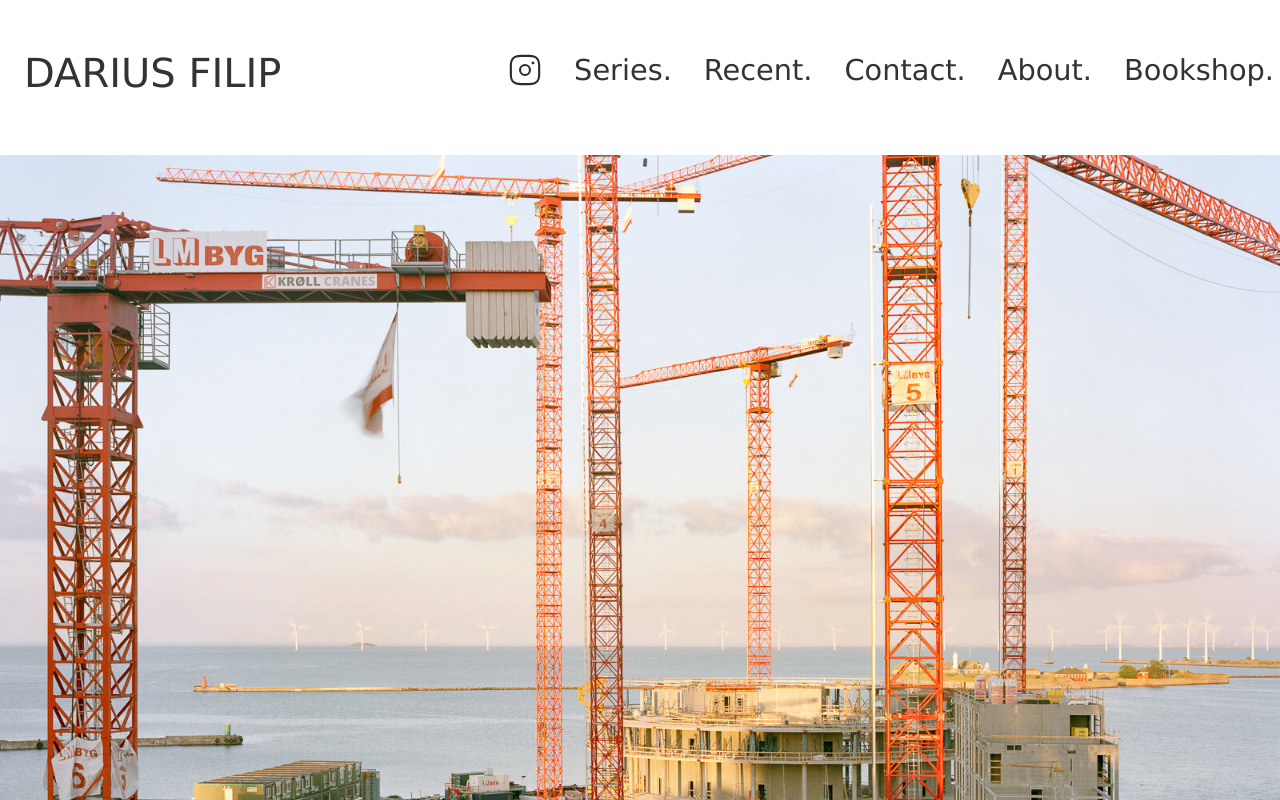
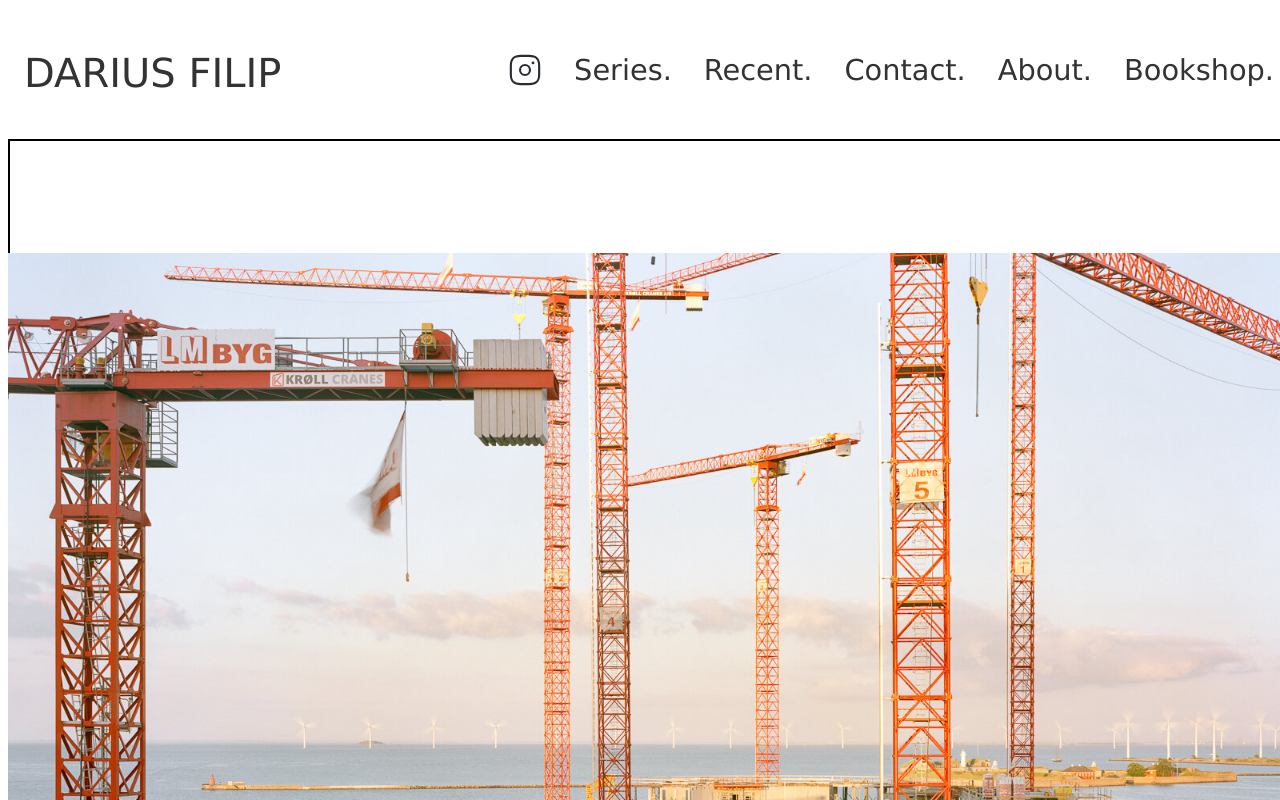
Before and after one commit to danieldraganweb/darius-filip-com-next-app, a Next.js app: page / in a window 1280 px wide. Shown: the top 800 px of the page. Built offline with nearby package versions, Linux system fonts and the light colour scheme.

Commit message:
completed folder structure and app architecture

```diff
--- a/app/page.module.scss
+++ b/app/page.module.scss
@@ -1,7 +1,15 @@
 .main {
-    width: 100%;
-    height: 100%;
+    width: 100vw;
+    height: 100vh;
     display: flex;
     flex-direction: column;
+    justify-content: space-between;
     align-items: center;
+    padding: 6rem;
+    min-height: 100vh;
+    border: 2px solid black;
+    box-sizing: border-box;
+    max-width: 100vw;
+    margin-left: auto;
+    margin-right: auto;
 }
```
Also changed, not shown: app/styles/utils/_mixins.scss (added, +30 -0 lines).
